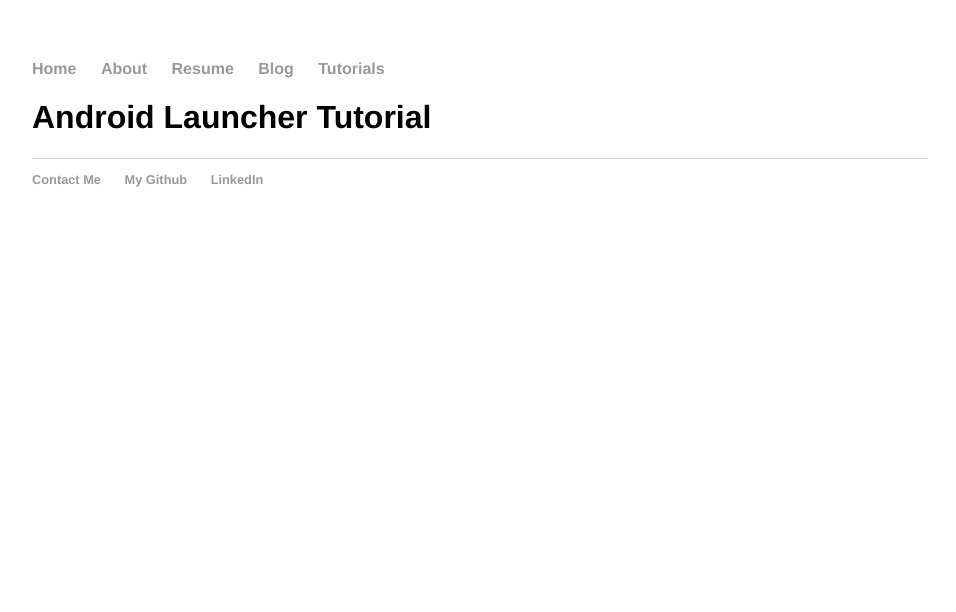
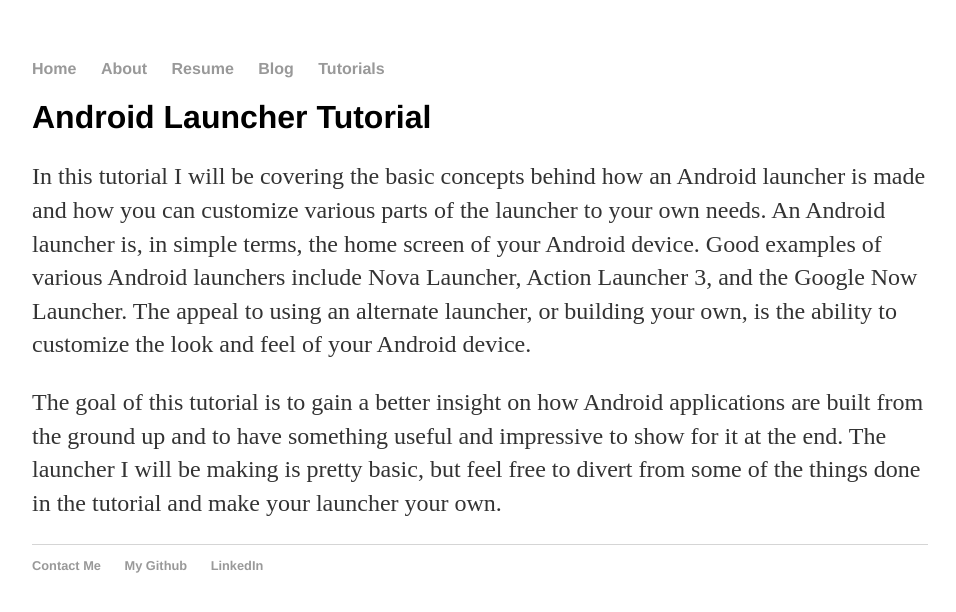
Before and after one commit to B50calabrese/B50calabrese.github.io, a Jekyll site: the page built from tutorials/androidLauncher/index.html, in a window 1280 px wide. Shown: the top 612 px of the page, without its empty margins (160-1116 px from the left). Built offline with Jekyll 4.4.1, drawn with Linux system fonts in a browser that asks for light colours.

Commit message:
Added a message about the tutorial into the android launcher page.

```diff
--- a/tutorials/androidLauncher/index.html
+++ b/tutorials/androidLauncher/index.html
@@ -3,3 +3,19 @@ layout: default
 title: Android Launcher Tutorial
 ---
 <h1>{{ page.title }}</h1>
+<p>
+	In this tutorial I will be covering the basic concepts behind how an Android
+	launcher is made and how you can customize various parts of the launcher to
+	your own needs. An Android launcher is, in simple terms, the home screen of
+	your Android device. Good examples of various Android launchers include
+	Nova Launcher, Action Launcher 3, and the Google Now Launcher. The appeal to
+	using an alternate launcher, or building your own, is the ability to
+	customize the look and feel of your Android device.
+</p>
+<p>
+	The goal of this tutorial is to gain a better insight on how Android
+	applications are built from the ground up and to have something useful and
+	impressive to show for it at the end. The launcher I will be making is
+	pretty basic, but feel free to divert from some of the things done in the
+	tutorial and make your launcher your own.
+</p>
```
